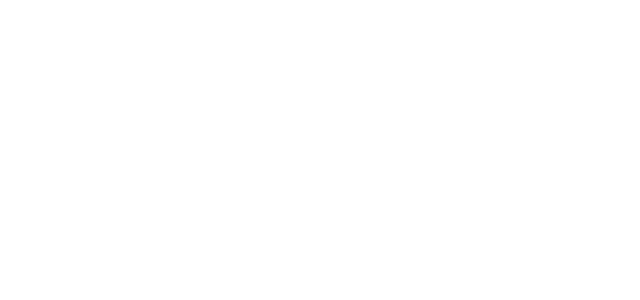
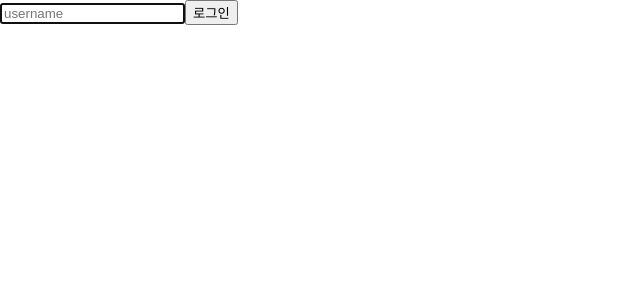
Before and after one commit to sukyung6999/react, a React (Create React App) app in the folder my-app/: page / in a window 1280 px wide. Shown: the top 300 px of the page, without its empty margins (0-640 px from the left). Built offline with nearby package versions, Linux system fonts and the light colour scheme.

Commit message:
add: [처음만난리액트] 7장 hook - useRef

```diff
--- /dev/null
+++ b/my-app/src/chapter_06/ref.jsx
@@ -0,0 +1,22 @@
+import React, {useEffect, useRef} from 'react';
+
+const Ref = () => {
+  const inputRef = useRef();
+
+  useEffect(() => {
+    inputRef.current.focus();
+  }, []);
+
+  const login = () => {
+    alert(`환영합니다. ${inputRef.current.value}!`)
+    inputRef.current.focus();
+  }
+
+  return (
+    <div>
+      <input ref={inputRef} type="text" placeholder='username' />
+      <button onClick={login}>로그인</button>
+    </div>
+  )
+}
+export default Ref;
--- a/my-app/src/index.js
+++ b/my-app/src/index.js
@@ -8,12 +8,13 @@ import Library from './chapter_03/Library';
 import Clock from './chapter_04/Clock';
 import CommentList from './chapter_05/CommentList';
 import NotificationList from './chapter_06/NotificationList'
+import Ref from './chapter_06/ref';
 
 const root = ReactDOM.createRoot(document.getElementById('root'));
 
 root.render(
   <div>
-    <NotificationList/>
+    <Ref/>
   </div>
 )
 
```
